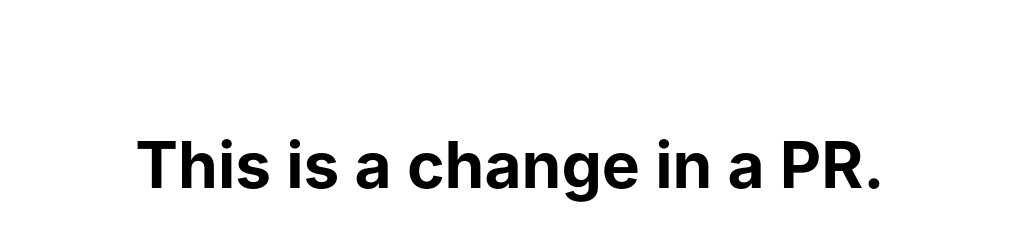
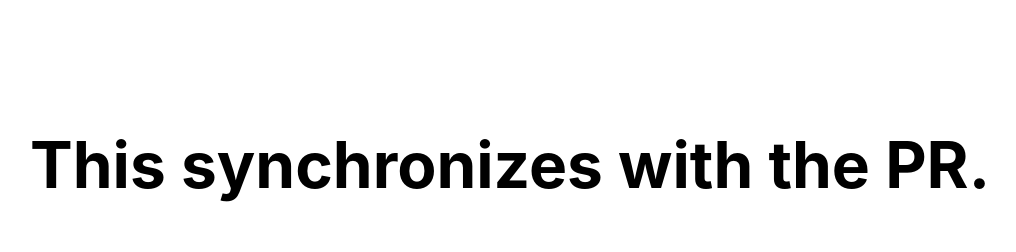
Before and after one commit to raubrey2014/firebase-ci-example, a Next.js app in the folder front-end/: page / in a window 1280 px wide. Shown: the top 252 px of the page, without its empty margins (130-1146 px from the left). Built offline with nearby package versions, Linux system fonts and the light colour scheme; no server answers; the database is empty.

Commit message:
Another change, testing PR synchronization

```diff
--- a/front-end/pages/index.tsx
+++ b/front-end/pages/index.tsx
@@ -28,7 +28,7 @@ export default function Home() {
       </Head>
 
       <main className={styles.main}>
-        <h1 className={styles.title}>This is a change in a PR.</h1>
+        <h1 className={styles.title}>This synchronizes with the PR.</h1>
         <h1 className={styles.title}>Sign up for our thing.. :)</h1>
 
         <div style={{ display: "flex" }}>
```
